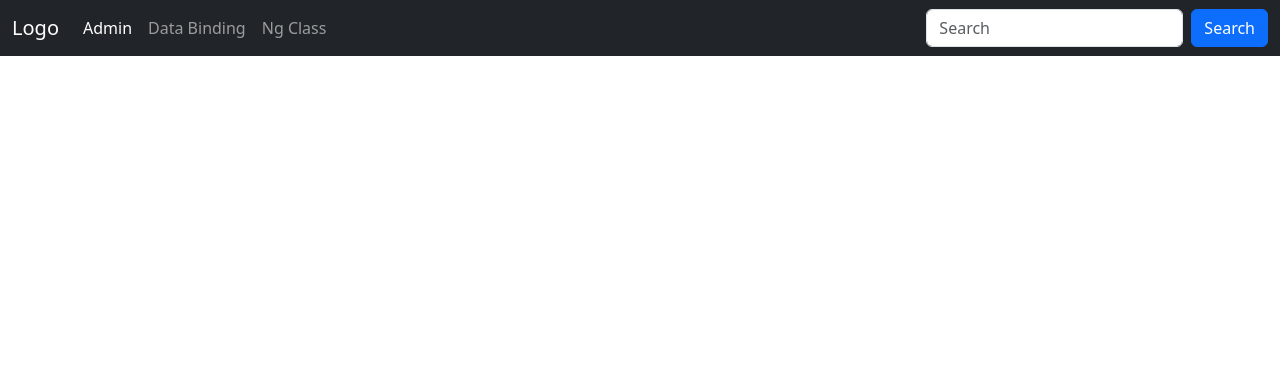
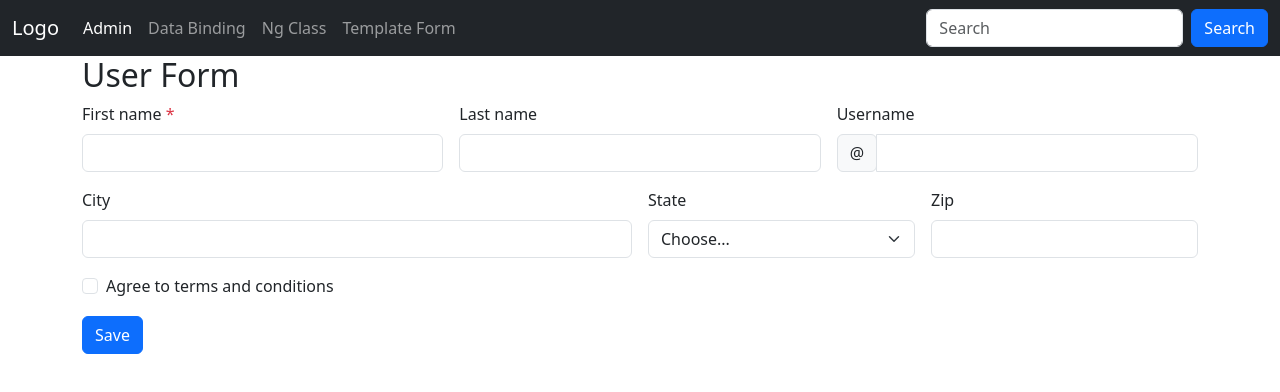
Before and after one commit to Tran-Anh-Quang/angular19Tutorial, an Angular app: page /template-form in a window 1280 px wide. Before the commit this address led to /. Shown: the top 392 px of the page. Built offline with nearby package versions, Linux system fonts and the light colour scheme.

Commit message:
part-10: template form and validation sample

```diff
--- a/src/app/app.component.html
+++ b/src/app/app.component.html
@@ -15,6 +15,9 @@
         <li class="nav-item">
           <a class="nav-link" routerLink="ng-class">Ng Class</a>
         </li>
+        <li class="nav-item">
+          <a class="nav-link" routerLink="template-form">Template Form</a>
+        </li>
       </ul>
       <form class="d-flex">
         <input class="form-control me-2" type="text" placeholder="Search">
--- a/src/app/app.routes.ts
+++ b/src/app/app.routes.ts
@@ -2,6 +2,7 @@ import { Routes } from '@angular/router';
 import { AdminComponent } from './components/admin/admin.component';
 import { DataBindingComponent } from './components/data-binding/data-binding.component';
 import { NgClassComponent } from './components/ng-class/ng-class.component';
+import { TemplateFormComponent } from './components/template-form/template-form.component';
 
 export const routes: Routes = [
     {
@@ -20,5 +21,9 @@ export const routes: Routes = [
     {
         path: 'ng-class',
         component: NgClassComponent,
+    },
+    {
+        path: 'template-form',
+        component: TemplateFormComponent,
     }
 ];
--- /dev/null
+++ b/src/app/components/template-form/template-form.component.html
@@ -0,0 +1,64 @@
+<div class="container">
+  <h2>User Form</h2>
+  <form #form="ngForm" class="row g-3 needs-validation" novalidate>
+    <div class="col-md-4">
+      <label class="form-label">
+        First name
+        <span class="text-danger">*</span>
+      </label>
+      <input type="text" class="form-control" name="firstName" #fname="ngModel" required [(ngModel)] = "userObject.firstName"/>
+      <div class="text-danger">
+        @if (fname.errors?.['required'] && fname.touched && fname.dirty) {
+            <span>This field is required</span>
+        }
+      </div>
+    </div>
+    <div class="col-md-4">
+      <label class="form-label" >Last name</label>
+      <input type="text" class="form-control" required minlength="4" #lName="ngModel" name="lastName" [(ngModel)] = "userObject.lastName"/>
+      <div class="text-danger">
+        <span *ngIf="lName.errors?.['required'] && lName.touched && lName.dirty">This field is required</span>
+        <span *ngIf="lName.errors?.['minlength'] && lName.touched && lName.dirty">Minimum length is 4</span>
+      </div>
+    </div>
+    <div class="col-md-4">
+      <label class="form-label" >Username</label>
+      <div class="input-group has-validation">
+        <span class="input-group-text" id="inputGroupPrepend">&#64;</span>
+        <input type="text" class="form-control" name="username" [(ngModel)] = "userObject.username"/>
+      </div>
+    </div>
+    <div class="col-md-6">
+      <label class="form-label" >City</label>
+      <input type="text" class="form-control" name="city" [(ngModel)] = "userObject.city"/>
+    </div>
+    <div class="col-md-3">
+      <label class="form-label" >State</label>
+      <select class="form-select" name="state" [(ngModel)] = "userObject.state">
+        <option selected disabled value="">Choose...</option>
+        <option>...</option>
+      </select>
+    </div>
+    <div class="col-md-3">
+      <label class="form-label" >Zip</label>
+      <input type="text" class="form-control" name="zip" [(ngModel)] = "userObject.zip"/>
+    </div>
+    <div class="col-12">
+      <div class="form-check">
+        <input
+          class="form-check-input"
+          type="checkbox"
+          name="isTermAgree"
+          [(ngModel)] = "userObject.isTermAgree"
+        />
+        <label class="form-check-label" for="invalidCheck" >
+          Agree to terms and conditions
+        </label>
+        <div class="invalid-feedback">You must agree before submitting.</div>
+      </div>
+    </div>
+    <div class="col-12">
+      <button class="btn btn-primary" [disabled]="form.valid" type="button" (click)="onSave()">Save</button>
+    </div>
+  </form>
+</div>
--- /dev/null
+++ b/src/app/components/template-form/template-form.component.ts
@@ -0,0 +1,27 @@
+import { NgIf } from '@angular/common';
+import { Component } from '@angular/core';
+import { FormsModule } from '@angular/forms';
+
+@Component({
+  selector: 'app-template-form',
+  imports: [FormsModule, NgIf],
+  templateUrl: './template-form.component.html',
+  styleUrl: './template-form.component.css'
+})
+export class TemplateFormComponent {
+
+  userObject: any  = {
+    firstName: '',
+    lastName: '',
+    username: '',
+    city: '',
+    state: '',
+    zip: '',
+    isTermAgree: false
+  }
+
+  onSave(){
+    debugger;
+    const formValue = this.userObject;
+  }
+}
```
Also changed, not shown: src/app/components/template-form/template-form.component.css (added), 1 other file (tests, documents, lock files or other folders).
